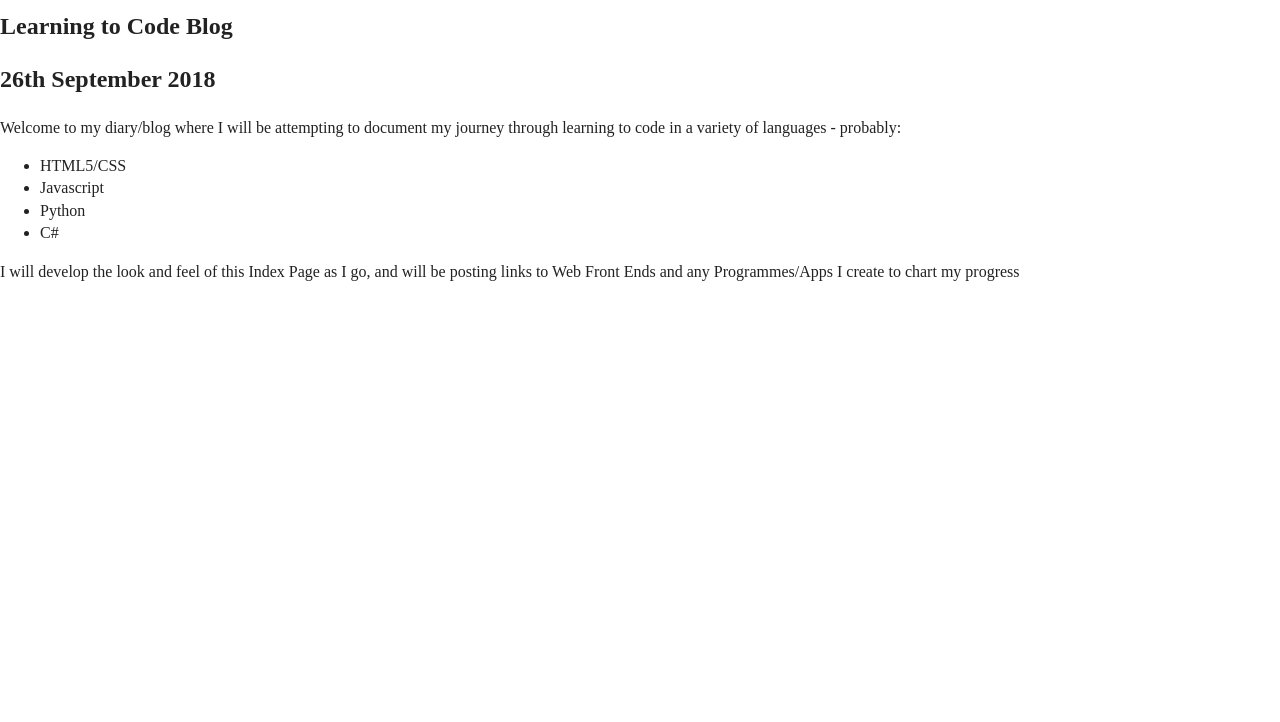
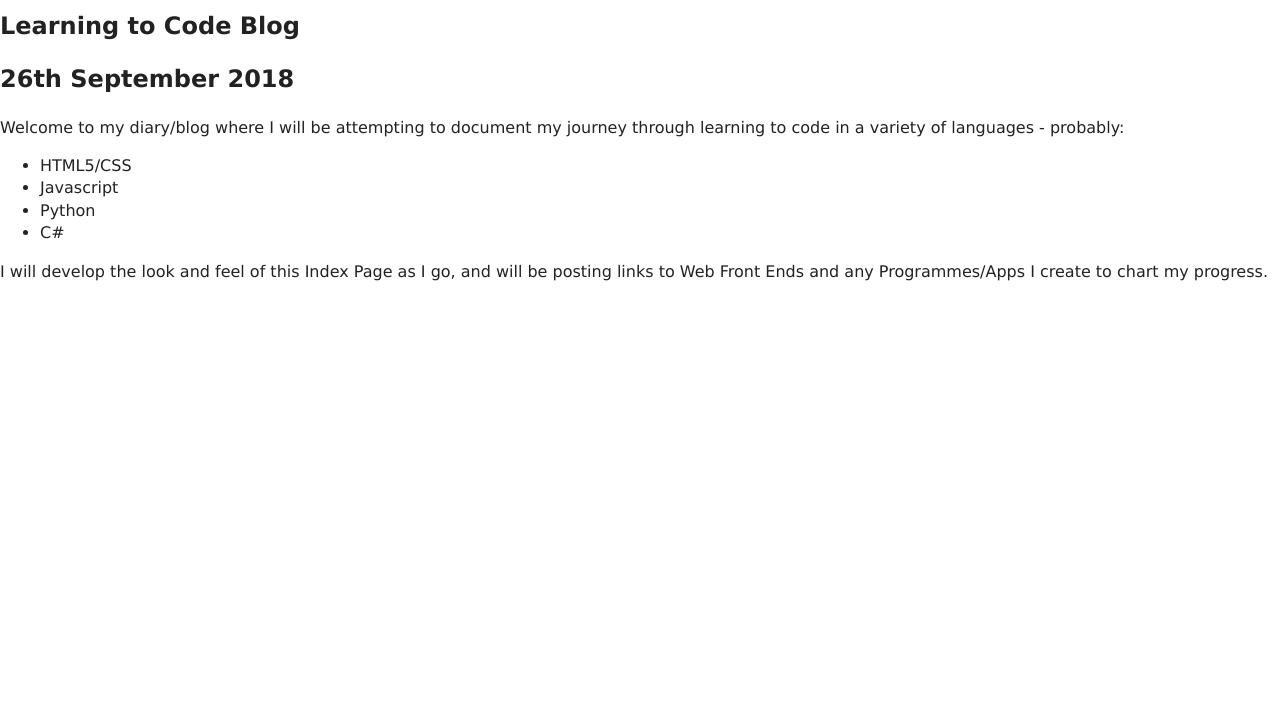
Before and after one commit to johnhcreatives/johnhcreatives.github.io, a plain HTML site: page index.html in a window 1280 px wide. Shown: the part 78-800 px from the top of the page. Drawn offline with nearby package versions, Linux system fonts and the light colour scheme.

Commit message:
Index and CSS update
Index and CSS update

```diff
--- a/css/main.css
+++ b/css/main.css
@@ -97,7 +97,9 @@ textarea {
    Author's custom styles
    ========================================================================== */
 
-
+body {
+	font-family:Verdana,Helvetica,sans-serif;
+}
 
 
 
--- a/index.html
+++ b/index.html
@@ -34,7 +34,7 @@
 	  <li>C#</li>
     </ul>
   </p>
-  <p>I will develop the look and feel of this Index Page as I go, and will be posting links to Web Front Ends and any Programmes/Apps I create to chart my progress</p>
+  <p>I will develop the look and feel of this Index Page as I go, and will be posting links to Web Front Ends and any Programmes/Apps I create to chart my progress.</p>
 
   <script src="js/vendor/modernizr-3.6.0.min.js"></script>
   <script src="https://code.jquery.com/jquery-3.3.1.min.js" integrity="sha256-FgpCb/KJQlLNfOu91ta32o/NMZxltwRo8QtmkMRdAu8=" crossorigin="anonymous"></script>
```
